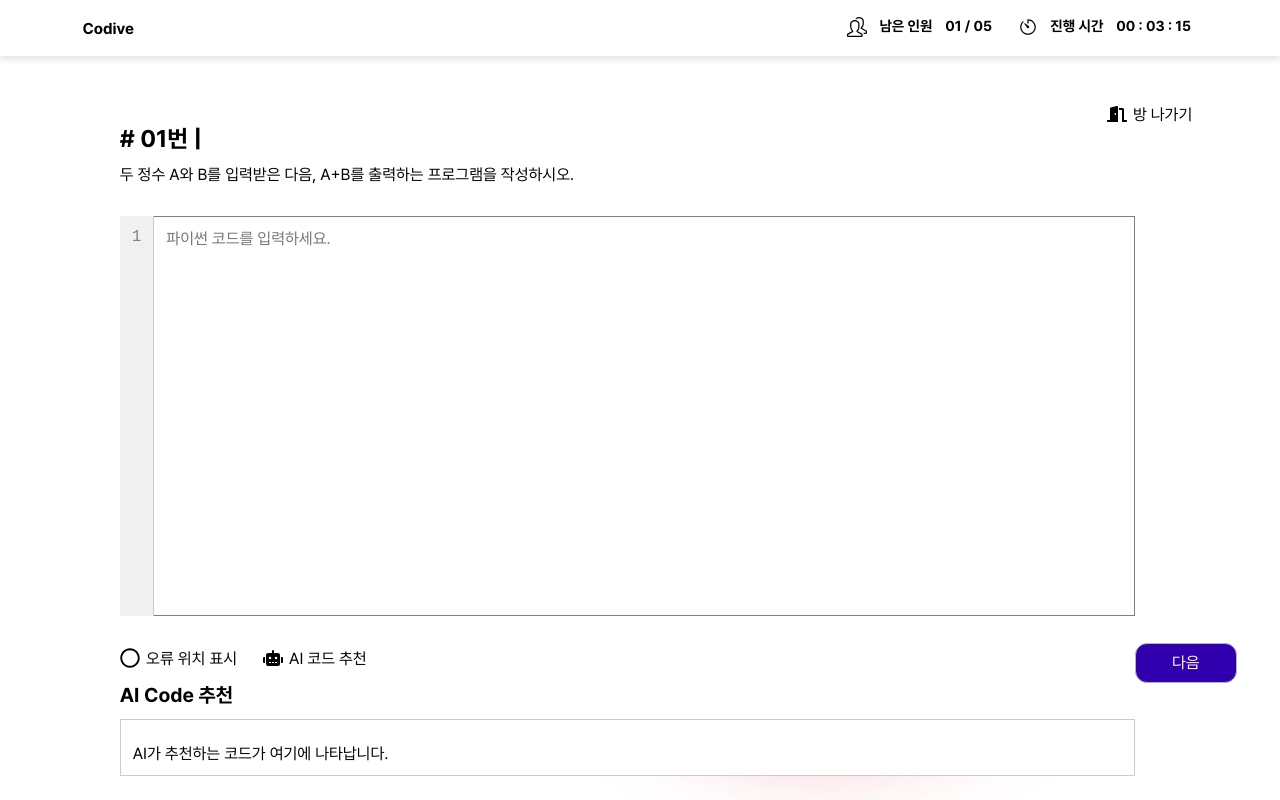
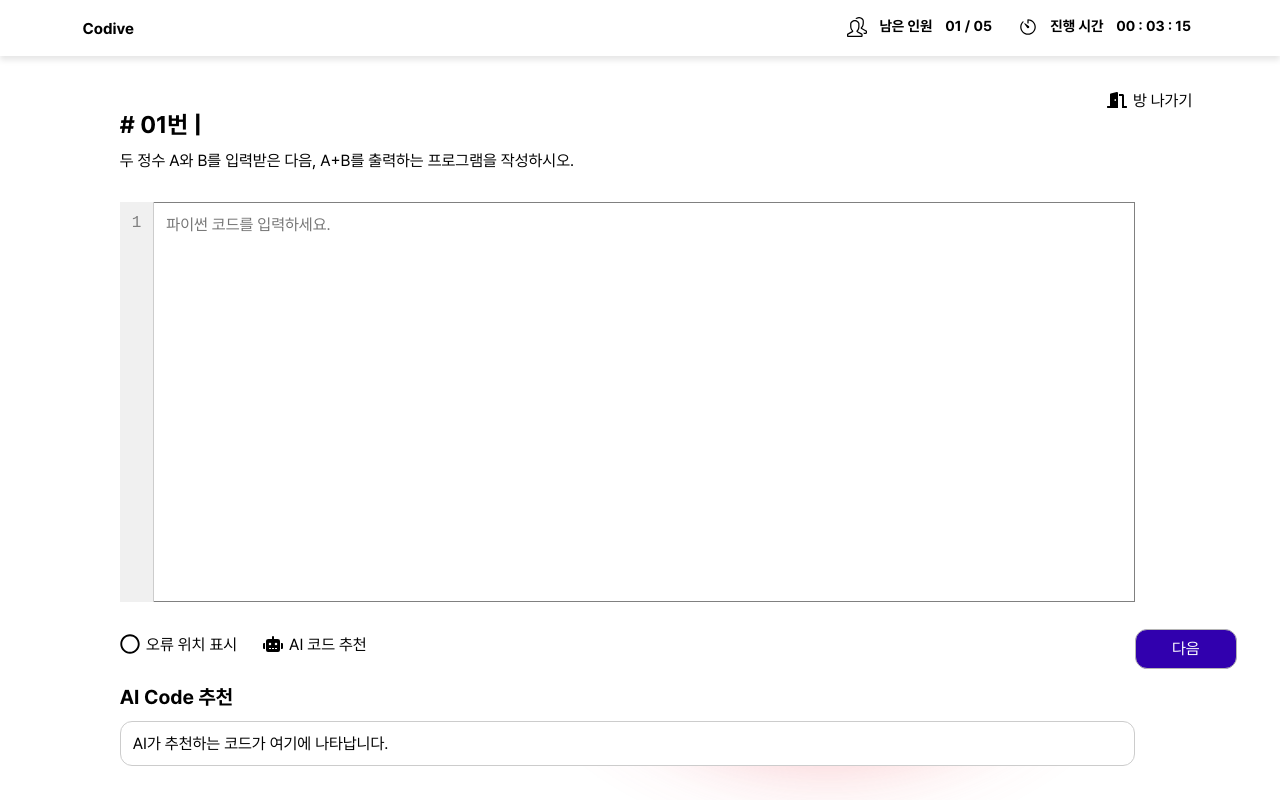
Before and after one commit to seajihey/Codive, a React (Create React App) app in the folder codive/: page /room in a window 1280 px wide. Built offline with nearby package versions, Linux system fonts and the light colour scheme; a web font is replaced by a local one.

Commit message:
시연 코드로 수정

```diff
--- a/codive/src/Room.css
+++ b/codive/src/Room.css
@@ -31,12 +31,14 @@
   font-family: "Pretendard-Regular";
   margin-left: 6vw;
   background-color: white;
-  padding-top: 3vh;
+  /* padding-top: 3vh; */
+  border-radius: 1.5vh;
 }
 .aiBoxTitle {
   font-family: "Pretendard-Bold";
   margin-left: 6vw;
   font-size: 2.5vh;
+  padding-top: 2vh;
 }
 
 .scrollable-content {
@@ -84,7 +86,7 @@
   align-items: center;
   font-family: "Pretendard-Regular";
   white-space: nowrap;
-  padding-top: 5vh;
+  padding-top: 2vh;
 }
 
 .exitButton .icon {
```
